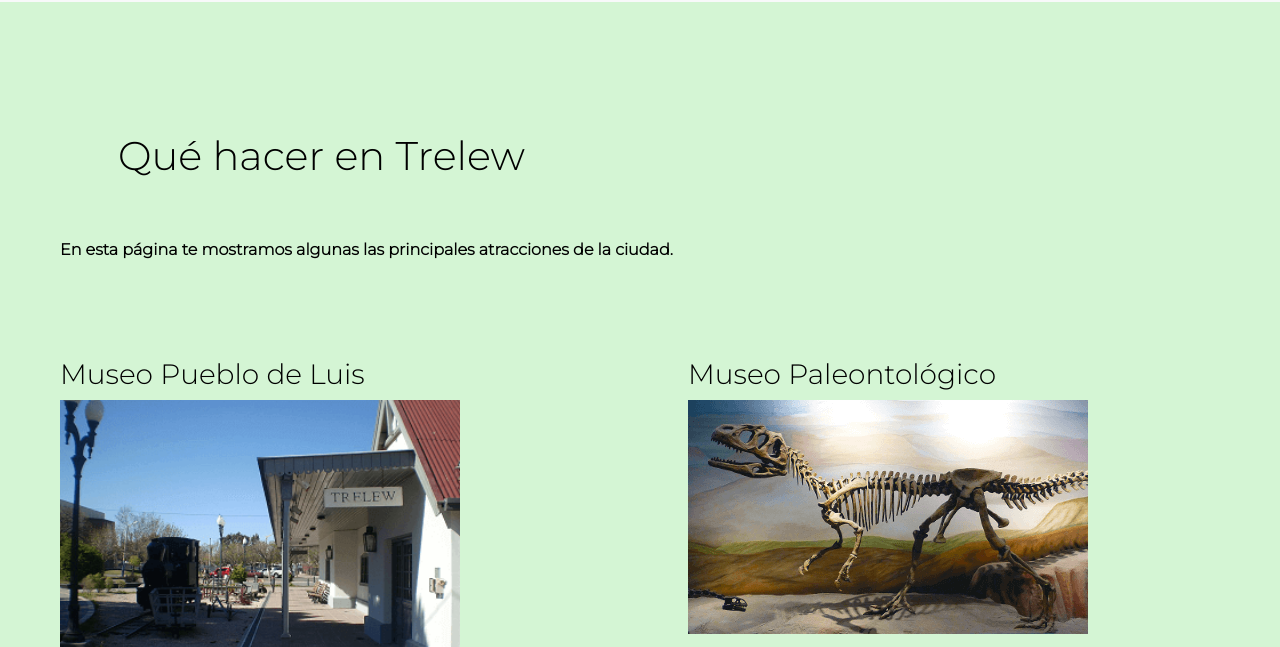
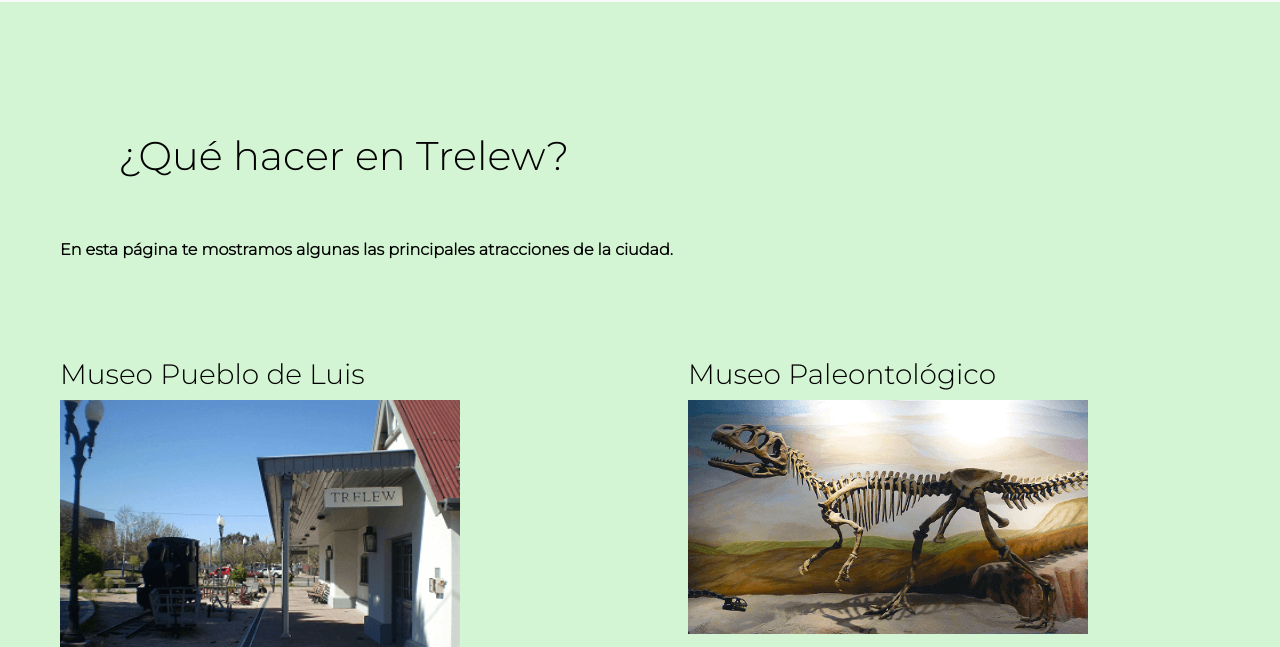
Before and after one commit to mariananizetich/JS10-MarianaNizetich, a website: page pages/quehacer.html in a window 1280 px wide. Shown: the part 91-738 px from the top of the page. Drawn offline with nearby package versions, Linux system fonts and the light colour scheme.

Commit message:
último arreglo

```diff
--- a/pages/quehacer.html
+++ b/pages/quehacer.html
@@ -54,7 +54,7 @@
     <main class="p-4">
       <div class="row">
             <div class="col-sm 12 col-md-12 p-5 animate__animated animate__fadeInRight">
-            <h1 class="titulo">Qué hacer en Trelew</h1>
+            <h1 class="titulo">¿Qué hacer en Trelew?</h1>
             <strong>En esta página te mostramos algunas las principales atracciones de la ciudad.</strong>
             </div>
       <!--Primera sección-->
```
